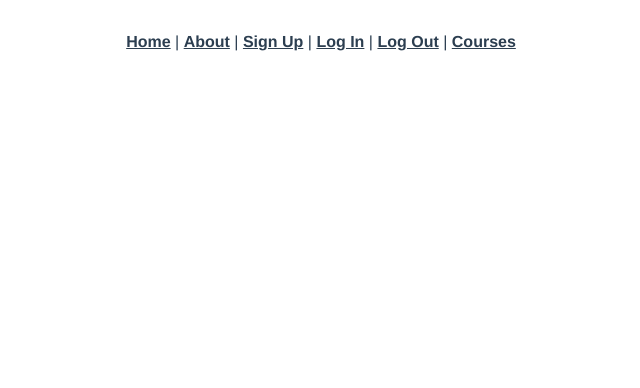
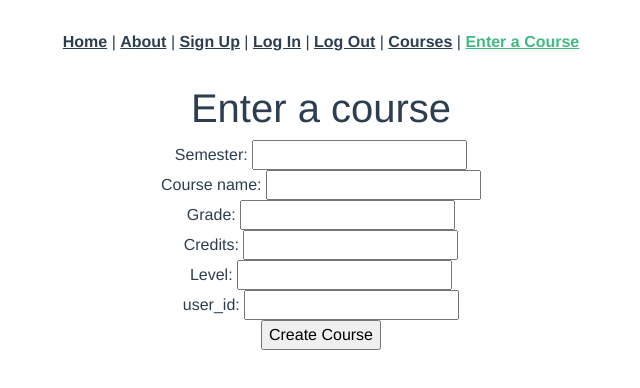
Before and after one commit to DeanaVandegriff/my-gpa-calculator-app, a Vue app: page /courses/new in a window 1280 px wide. Shown: the top 388 px of the page, without its empty margins (319-959 px from the left). Built offline with nearby package versions, Linux system fonts and the light colour scheme.

Commit message:
adds create course

```diff
--- a/src/App.vue
+++ b/src/App.vue
@@ -11,6 +11,8 @@
     <router-link to="/logout">Log Out</router-link>
     |
     <router-link to="/courses">Courses</router-link>
+    |
+    <router-link to="/courses/new">Enter a Course</router-link>
   </nav>
   <router-view />
 </template>
--- a/src/router/index.js
+++ b/src/router/index.js
@@ -4,6 +4,7 @@ import SignUp from "../views/SignUp.vue";
 import LogIn from "../views/LogIn.vue";
 import LogOut from "../views/LogOut.vue";
 import CoursesIndex from "../views/CoursesIndex.vue";
+import CoursesNew from "../views/CoursesNew.vue";
 
 const routes = [
   {
@@ -39,6 +40,11 @@ const routes = [
     name: "courses-index",
     component: CoursesIndex,
   },
+  {
+    path: "/courses/new",
+    name: "courses-new",
+    component: CoursesNew,
+  },
 ];
 
 const router = createRouter({
--- /dev/null
+++ b/src/views/CoursesNew.vue
@@ -0,0 +1,57 @@
+<script>
+import axios from "axios";
+
+export default {
+  data: function () {
+    return {
+      newCoursesParams: {},
+      errors: [],
+    };
+  },
+  methods: {
+    createCourse: function () {
+      console.log("Enter a Course");
+      axios
+        .post("http://localhost:3000/courses", this.newCoursesParams)
+        .then((response) => {
+          console.log("course entered", response.data);
+        })
+        .catch((error) => console.log(error.response));
+    },
+  },
+};
+</script>
+<template>
+  <div class="courses-new">
+    <form v-on:submit.prevent="createCourse()">
+      <h1>Enter a course</h1>
+      <div>
+        <div class="course-group">
+          Semester:
+          <input type="text" v-model="newCoursesParams.semester_taken" />
+        </div>
+        <div class="course-group">
+          Course name:
+          <input type="text" v-model="newCoursesParams.name" />
+        </div>
+        <div class="course-group">
+          Grade:
+          <input type="text" v-model="newCoursesParams.grade" />
+        </div>
+        <div class="course-group">
+          Credits:
+          <input type="text" v-model="newCoursesParams.credits" />
+        </div>
+        <div class="course-group">
+          Level:
+          <input type="text" v-model="newCoursesParams.level" />
+        </div>
+        <div class="course-group">
+          user_id:
+          <input type="text" v-model="newCoursesParams.user_id" />
+        </div>
+      </div>
+      <input type="submit" value="Create Course" />
+    </form>
+  </div>
+</template>
```
